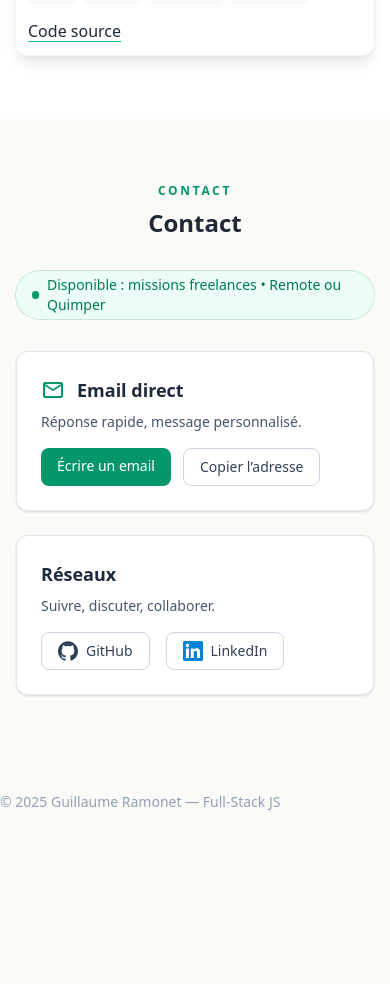
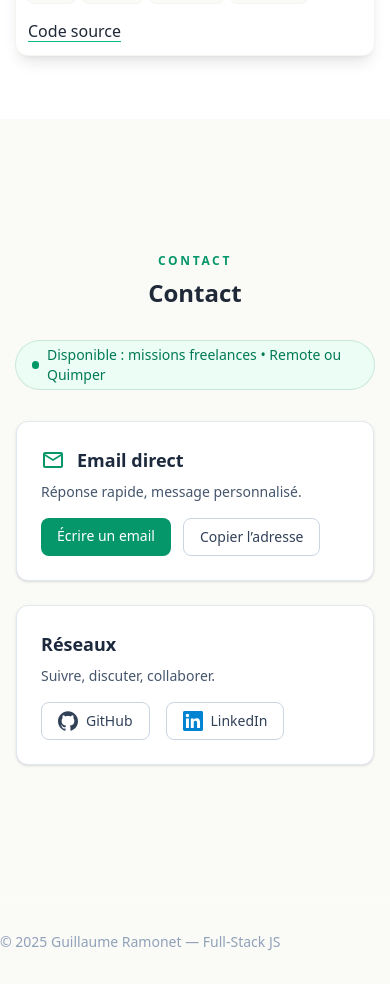
Before and after one commit to Morpheus0208/portfolio-site, a React (Vite) app: page / in a window 390 px wide. Shown: the part 5090-6074 px from the top of the page. Before the commit the page ends 5934 px from the top, so only its background shows below. Built offline with nearby package versions, Linux system fonts and the light colour scheme.

Commit message:
fix(ui): correction bug  responsive hauteur section

```diff
--- a/src/components/atoms/Section.tsx
+++ b/src/components/atoms/Section.tsx
@@ -27,7 +27,7 @@ export default function Section({
         bg,
         py,
         'scroll-mt-16',
-        full && 'lg:min-h-[calc(100vh-4rem)] lg:snap-start',
+        full && 'md:min-h-[calc(100vh-4rem)] md:snap-start',
         slide && 'snap-start lg:min-h-[calc(100vh-4rem)]',
         className
       )}
--- a/src/pages/Home.tsx
+++ b/src/pages/Home.tsx
@@ -8,35 +8,39 @@ import SkillsSection from '@organisms/SkillsSection';
 export default function Home() {
   return (
     <>
-      <Section id="top" bg="bg-brand-50" slide>
+      <Section id="top" bg="bg-brand-50" slide full>
         <Hero />
       </Section>
 
-      <AboutSection imageSrc="images/about.jpg" />
+      <AboutSection id="apropos" imageSrc="images/about.jpg" full />
 
-      <SkillsSection slide />
+      <SkillsSection slide full />
 
-      <Section id="projets" bg="bg-white" slide>
-        <div className="max-w-3xl mx-auto text-center">
+      <Section id="projets" bg="bg-white" full>
+        <div className="mx-auto max-w-3xl text-center">
           <p className="text-brand-600 text-xs font-semibold tracking-[0.22em] uppercase">
             Projets
           </p>
-          <h2 className="mt-2 text-2xl font-extrabold text-brand-900 sm:text-3xl">
+          <h2 className="text-brand-900 mt-2 text-2xl font-extrabold sm:text-3xl">
             Mes projets et réalisations
           </h2>
         </div>
-
         <div className="mt-8">
           <ProjectsGrid />
         </div>
       </Section>
 
-      <Section id="contact" bg="bg-brand-50" slide>
-        <div className="max-w-3xl mx-auto text-center">
+      <Section
+        id="contact"
+        bg="bg-brand-50"
+        /* on force la hauteur et le centrage vertical, toutes tailles */
+        className="flex min-h-[calc(100vh-4rem)] items-center"
+      >
+        <div className="mx-auto max-w-3xl text-center">
           <p className="text-brand-600 text-xs font-semibold tracking-[0.22em] uppercase">
             Contact
           </p>
-          <h2 className="mt-2 text-2xl font-extrabold text-brand-900 sm:text-3xl">Contact</h2>
+          <h2 className="text-brand-900 mt-2 text-2xl font-extrabold sm:text-3xl">Contact</h2>
         </div>
 
         <div className="mt-8">
```
